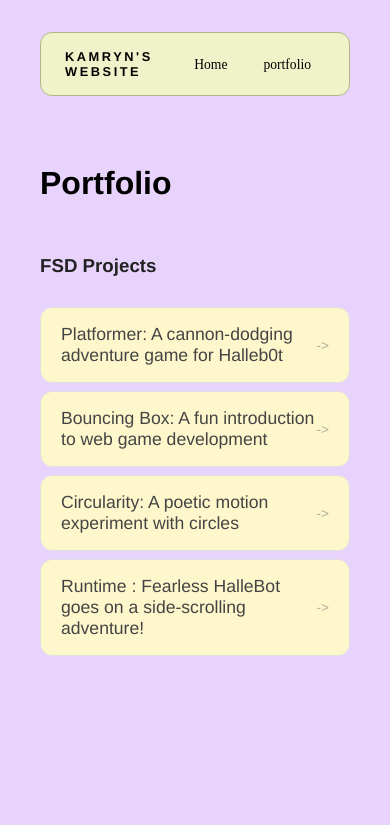
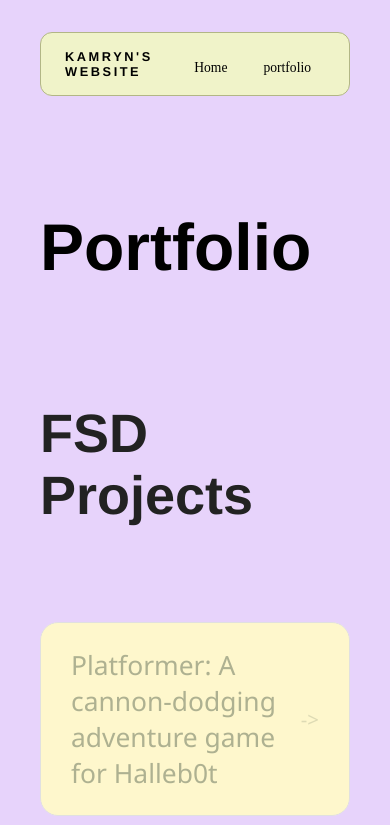
Before and after one commit to twilbeck45188/twilbeck45188.github.io, a plain HTML site: page portfolio.html in a window 390 px wide. Shown: the top 825 px of the page. Drawn offline with Linux system fonts and the light colour scheme.

Commit message:
add portfolio page to website

```diff
--- a/style.css
+++ b/style.css
@@ -136,6 +136,9 @@ h2{
 }
 
 nav{
+  border-radius: 12px;
+}
+nav {
   display: flex;
   justify-content: space-between;
   align-items: center;
@@ -202,7 +205,7 @@ nav h1{
 
 #portfolio {
   list-style: none;
-  font-family:'Franklin Gothic Medium', 'Arial Narrow', Arial, sans-serif;
+  font-family:'Times New Roman', Times, serif
   margin: 0;
   padding: 0;
   width: 100%;
@@ -221,9 +224,10 @@ nav h1{
   justify-content: space-between;
   align-items: center;
   text-decoration: none;
-  color: #444;
+  color: #aeb191;
   padding: 16px 20px;
   font-size: 1.1rem;
+  font-family:'Segoe UI', Tahoma, Geneva, Verdana, sans-serif;
   font-weight: 500;
   background: #fef7cc;
   border: 1px solid #e0e0e0;
@@ -248,3 +252,52 @@ nav h1{
 #portfolio a:hover::after {
   opacity: 1;
 }
+/* responsive web design */
+@media screen and (min-width: 120px) and (max-width: 1080px) {
+  main {
+    height: 100ch;
+    zoom: 1.5;
+    display: grid;
+  }
+
+  h1 {
+    font-size: 44px;
+  }
+
+  h2 {
+    font-size: 42px;
+  }
+
+  h3 {
+    font-size: 36px;
+  }
+
+  #all-contents {
+    height: 100ch;
+    margin: none;
+  }
+
+  a {
+    font-size: 42px;
+  }
+
+  .sidebar {
+    margin-right: 0px;
+    justify-content: center;
+    align-items: center;
+  }
+
+  .sidebar-img {
+    width: 100%;
+  }
+
+  p,
+  li {
+    font-size: 24px;
+  }
+
+  .content {
+    align-content: center;
+    justify-content: center;
+  }
+}
```
